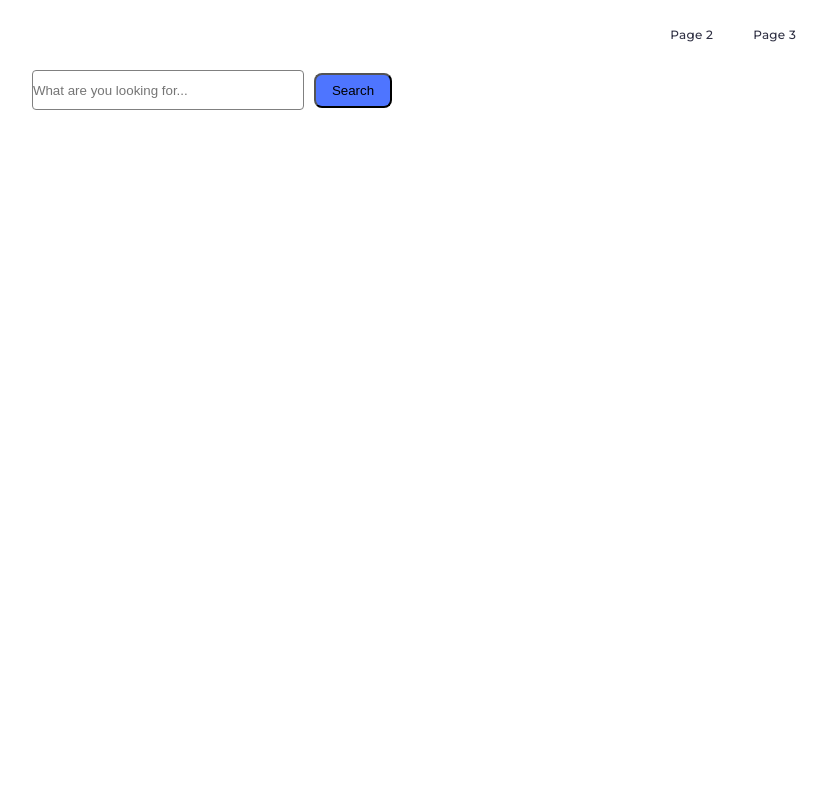
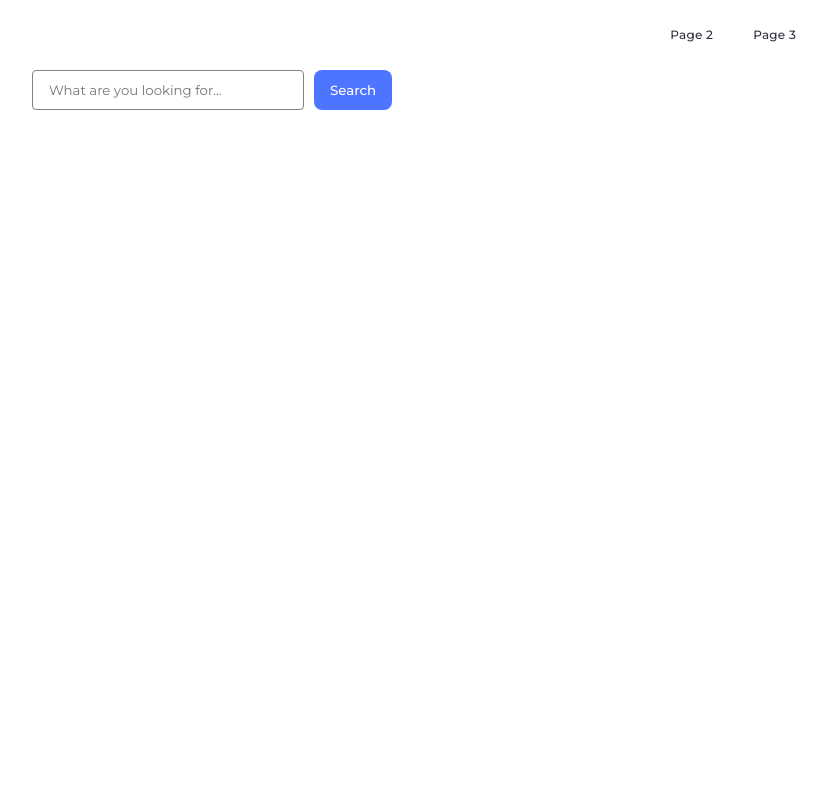
Before and after one commit to Charlosus/goit-js-hw-11, a website built with Vite: page src/page-2.html in a window 1280 px wide. Shown: the top 800 px of the page, without its empty margins (428-1255 px from the left). Built offline with nearby package versions, Linux system fonts and the light colour scheme.

Commit message:
v 1.0 finished all

```diff
--- a/src/css/imageSearcher.css
+++ b/src/css/imageSearcher.css
@@ -9,6 +9,7 @@
    font-size: 12px;
    font-style: normal;
    letter-spacing: 0.48px;
+
 }
 .gallery-container {
   background-color: #fff;
@@ -54,7 +55,7 @@
   left: 0;
   width: 100%;
   height: 48px;
-  background-color: #FFFFFF;
+  background-color: #FFFFFFCC;
   color: #2E2F42;
   display: flex;
   justify-content: space-around;
@@ -75,6 +76,7 @@
   position: relative
 }
 .search-form {
+  font-family: Montserrat;
   line-height: 24px;
   font-size: 16px;
   display: flex;
@@ -82,17 +84,40 @@
   justify-content: center;
   align-items: center;
   gap: 10px;
+  padding-bottom: 32px;
 }
 .user-input {
+  font-family: Montserrat;
   width: 272px;
 height: 40px;
 border-radius: 4px;
 border: 1px solid #808080;
+padding-left: 16px;
 }
+/* input[name="searchQuery"] {
+  padding-left: 16px;
+} */
 .button {
+  font-family: Montserrat;
+  color: #fff;
+  font-weight: 500;
+  line-height: 24px;
   padding: 8px 16px;
   border-radius: 8px;
-background: #4E75FF;
+  background: #4E75FF;
+  box-shadow: none;
+  outline: none;
+  border: none;
+}
+.user-input:hover {
+  border: 1px solid #000;
+}
+.user-input:focus-visible {
+  border: 1px solid #4E75FF !important;
+}
+.user-input:focus {
+  outline: none;
+  border: 1px solid #4E75FF;
 }
 .loader {
       width: 48px;
```
